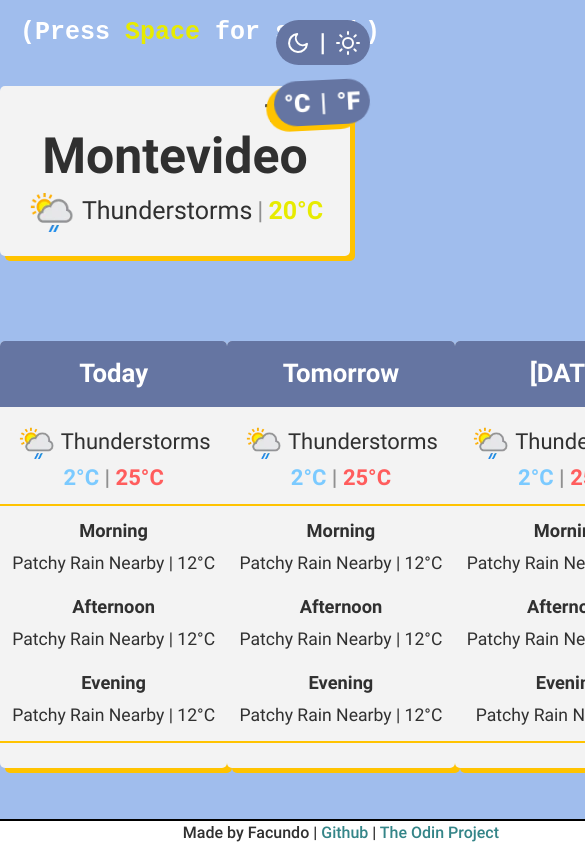
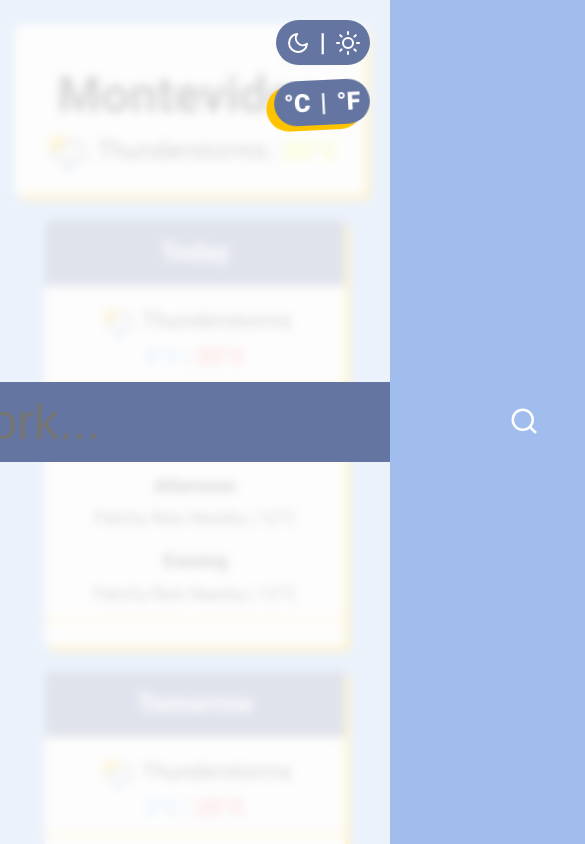
Before and after one commit to Uruwhy1/odin-weatherApp, a website built with webpack: page src/index.html in a window 390 px wide. Shown: the top 844 px of the page, 585 px wide, since content can reach past the window. Built offline with nearby package versions, Linux system fonts and the light colour scheme.

Commit message:
add media queries

```diff
--- a/src/css/styles.css
+++ b/src/css/styles.css
@@ -51,7 +51,7 @@ h1 {
 
   transition: none;
 
-  display: none;
+  display: flex;
   justify-content: center;
   align-items: center;
 }
@@ -172,6 +172,7 @@ h1 {
   width: 100%;
 
   display: flex;
+  flex-wrap: wrap;
   text-align: center;
   justify-content: space-evenly;
   align-items: start;
@@ -254,7 +255,7 @@ h1 {
   grid-area: footer;
   bottom: 20;
 
-  color: var(--text-colour);
+  color: #000;
   font-weight: 500;
 
   background-color: #fff;
@@ -274,3 +275,28 @@ h1 {
 .footer a:hover {
   text-decoration: underline;
 }
+
+
+@media screen and (max-width: 1050px) {
+  .forecast {
+    flex-wrap: wrap;
+    gap: 25px;
+
+    justify-content: center;
+    align-items: center;
+
+    margin: 25px 10px;
+  }
+
+  .current {
+    margin-top: 25px;
+    margin-left: 15px;
+  }
+  .instructions {
+    display: none;
+  }
+}
+
+@media screen and (max-width: 500px) {
+
+}
--- a/src/index.js
+++ b/src/index.js
@@ -4,9 +4,10 @@ import { updateDom } from './domManipulator';
 
 import './css/reset.css';
 import './css/fonts.css';
-import './css/styles.css';
 import './css/settings.css';
 import './css/lightdarkMode.css';
+import './css/styles.css';
+
 
 
 // ------------------ ACTUAL CODE --------------------------------- //
```
